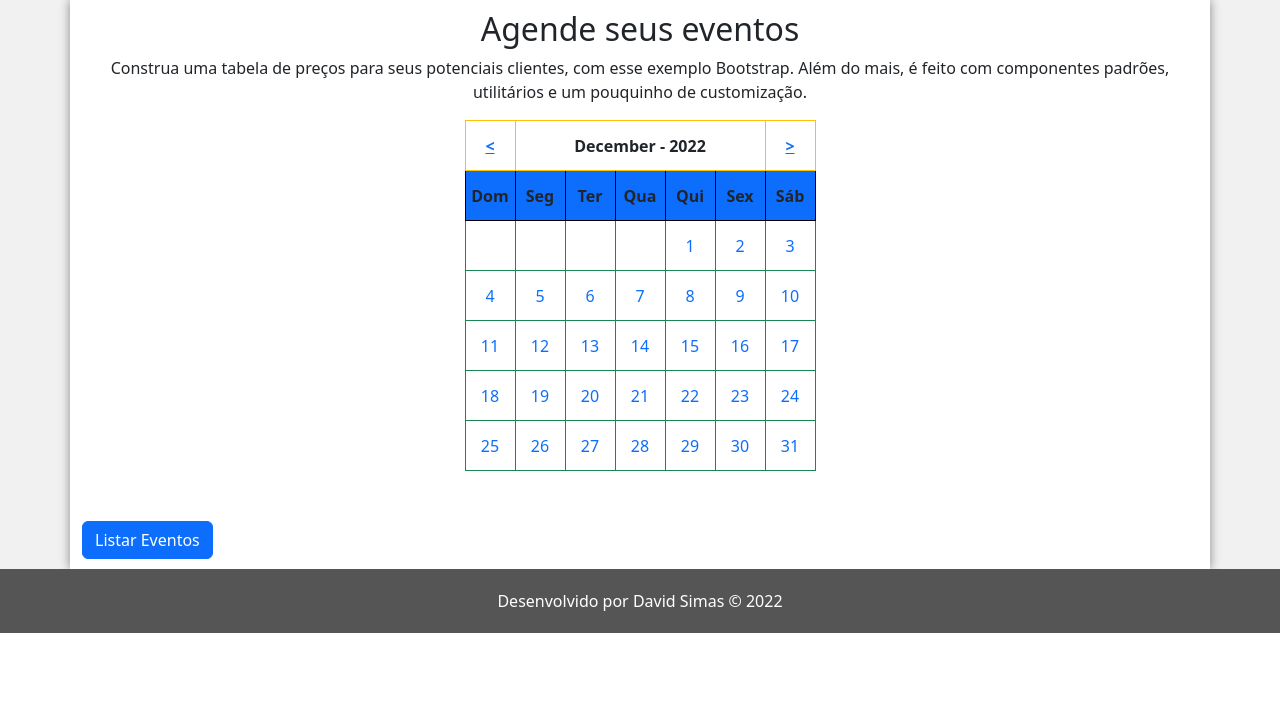
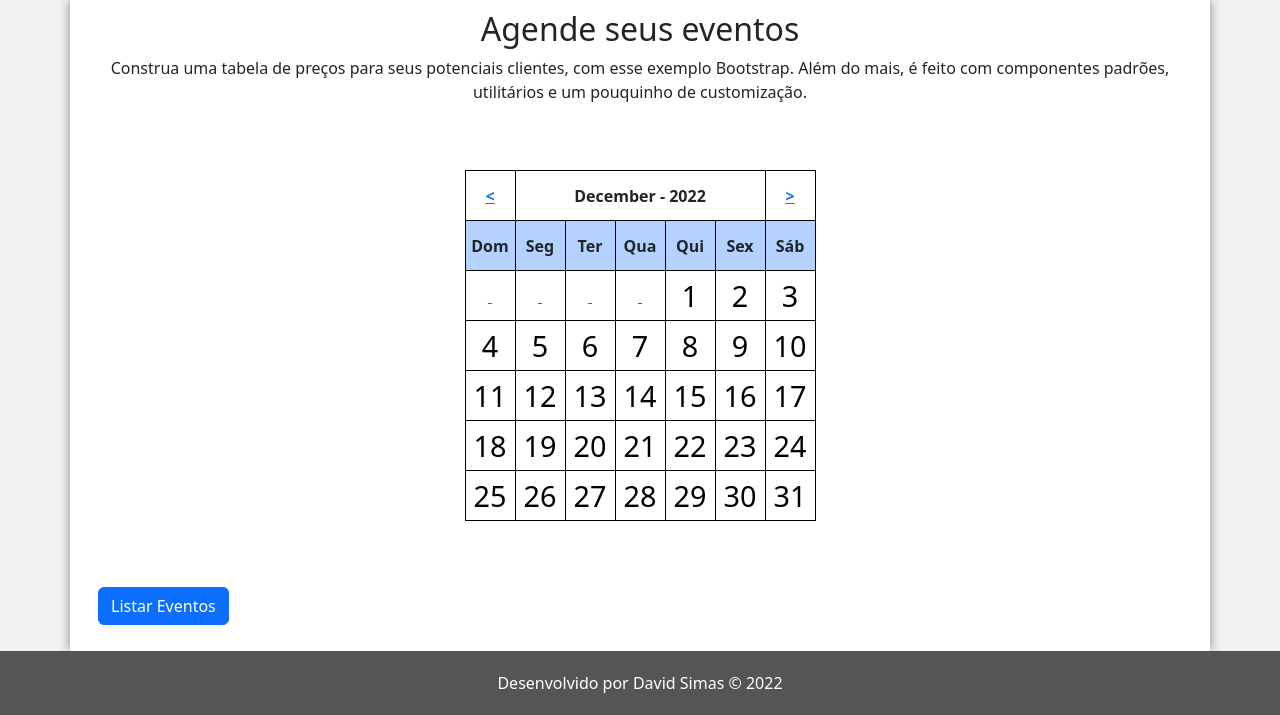
Before and after one commit to FelipeWeiss1992/Agenda, a Flask app: page /calendario in a window 1280 px wide. Shown: the part 92-807 px from the top of the page. Before the commit the page ends 725 px from the top, so only its background shows below. Run offline with Flask 2, Linux system fonts and the light colour scheme; the visitor is signed in with stand-in values (Sample User, id 1); some libraries are stand-ins or nearby versions.

Commit message:
Trabalhando no Layout calendario.html

```diff
--- a/app/config.py
+++ b/app/config.py
@@ -5,6 +5,6 @@ SQLALCHEMY_DATABASE_URI = \
     SGBD = "postgresql",
     usuario = "postgres",
     senha = "123456",
-    servidor = "192.168.1.101:5432",
+    servidor = "192.168.1.100:5432",
     database = "postgres"
 )
--- a/app/static/css/style.css
+++ b/app/static/css/style.css
@@ -59,38 +59,42 @@ main {
 }
 
 #tabela {
-    margin-bottom: 50px;
+    margin: 50px 0;
     display: flex;
     justify-content: center;
 }
 
 #tabela thead tr th {
-    border: 1px solid #ffc107;
-    border-radius: 15px;
+    border: 1px solid #000000;
     height: 50px;
-
 }
 
 #tabela tbody tr th {
-    background: #0d6efd;
+    background: #b4d2ff;
     width: 50px;
     height: 50px;
-    border: 1px solid #000;
-
+    border: 1px solid #000000;
 }
 
-#tabela tbody tr td {
-    border: 1px solid #198754;
+#td_dia {
+    border: 1px solid #000000;
     width: 50px;
     height: 50px;
 }
 
-#tabela tbody tr td a {
-    text-decoration: none;
+#td_dia:hover {
+    background: #b4d2ff;
 }
 
-#tabela tbody tr td a:hover {
-    background: #0d6efd;
+#a_dia {
+    text-decoration: none;
+    font-size: 1.8rem;
+    color:#000000;
+}
+
+#a_dia:hover {
+    color: #080808;
+    text-shadow: 0px 0px 10px 0px #080808;
 }
 
 
--- a/app/templates/calendario.html
+++ b/app/templates/calendario.html
@@ -31,9 +31,9 @@
                             <tr>
                             {% for dias in semanas %}
                                 {% if dias != 0 %}
-                                    <td class="text-center" id="i_dia" name="c_dia{{ dias }}"><a id="a_dia" href="/evento/{{ dias }}/{{ mes }}/{{ ano }}">{{ dias }}</a></td>
+                                    <td class="text-center" id="td_dia" name="c_dia"><a id="a_dia" href="/evento/{{ dias }}/{{ mes }}/{{ ano }}">{{ dias }}</a></td>
                                 {% else %}
-                                    <td class="text-center" id="i_dia" name="c_dia"><a href="#">&nbsp;</a></td>
+                                    <td class="text-center" id="td_dia" name="c_dia"><a id="a_dia{{ dias }}" href="#">&nbsp;</a></td>
                                 {% endif %}
                             {% endfor %}
                             </tr>
@@ -46,7 +46,7 @@
     <div class="container">
         <div class="row">
             <div>
-                <button type="button" class="btn btn-md btn-primary" onclick = "window.location.href='/listar_eventos';">Listar Eventos</button>
+                <button type="button" class="btn btn-md btn-primary my-3 mx-3" onclick = "window.location.href='/listar_eventos';">Listar Eventos</button>
             </div>
         </div>
     </div>
--- a/app/templates/home.html
+++ b/app/templates/home.html
@@ -2,6 +2,7 @@
 {% block conteudo %}
 
     <div class="container" id="main-area">
+
         <div class="container" id="#conteudo-titulo">
             <div class="text-center">
                 <h1>Agenda de eventos</h1>
@@ -60,6 +61,7 @@
                 </div><!-- col-3 -->
             </div><!-- row -->
         </div><!-- container -->
+
     </div><!-- main-area -->
 
 {% endblock %}
```
